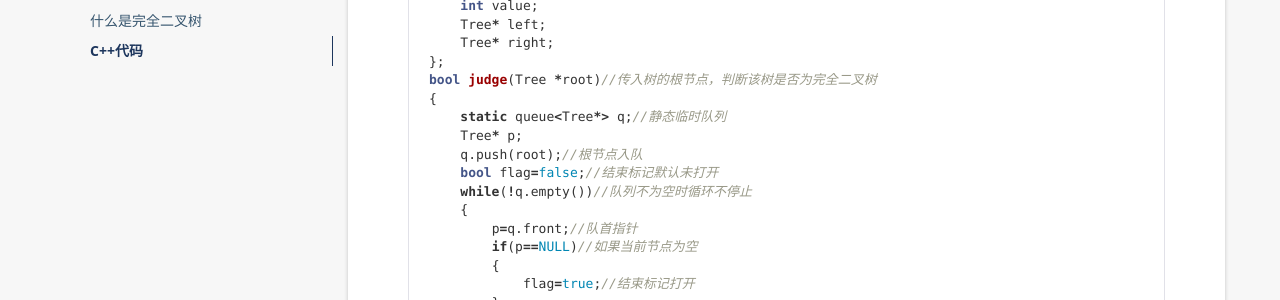
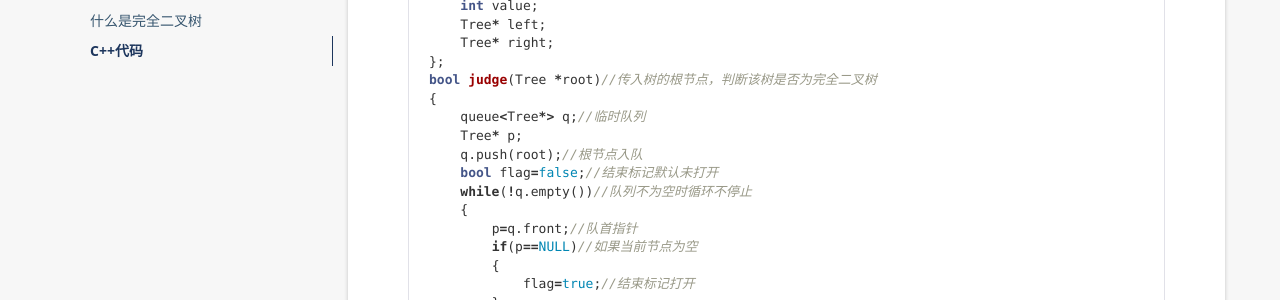
Before and after one commit to ztmail723/ztmail723.github.io, a Jekyll site: the page built from _posts/2019-05-04-Judge-Complete-Tree.md, in a window 1280 px wide and 900 px high, scrolled down 595 px. Shown: the part 151-451 px from the top of the window. Built offline with Jekyll 4.4.1, drawn with Linux system fonts in a browser that asks for light colours; nearby versions of some CDN libraries; formulas are drawn with MathJax 3; a script that is not in the unit is left out; comment, search, counter and statistics services are not loaded.

Commit message:
Update 2019-05-04-Judge-Complete-Tree.md

```diff
--- a/_posts/2019-05-04-Judge-Complete-Tree.md
+++ b/_posts/2019-05-04-Judge-Complete-Tree.md
@@ -43,7 +43,7 @@ struct Tree//树节点的结构体定义
 };
 bool judge(Tree *root)//传入树的根节点，判断该树是否为完全二叉树
 {
-    static queue<Tree*> q;//静态临时队列
+    queue<Tree*> q;//临时队列
     Tree* p;
     q.push(root);//根节点入队
     bool flag=false;//结束标记默认未打开
```
